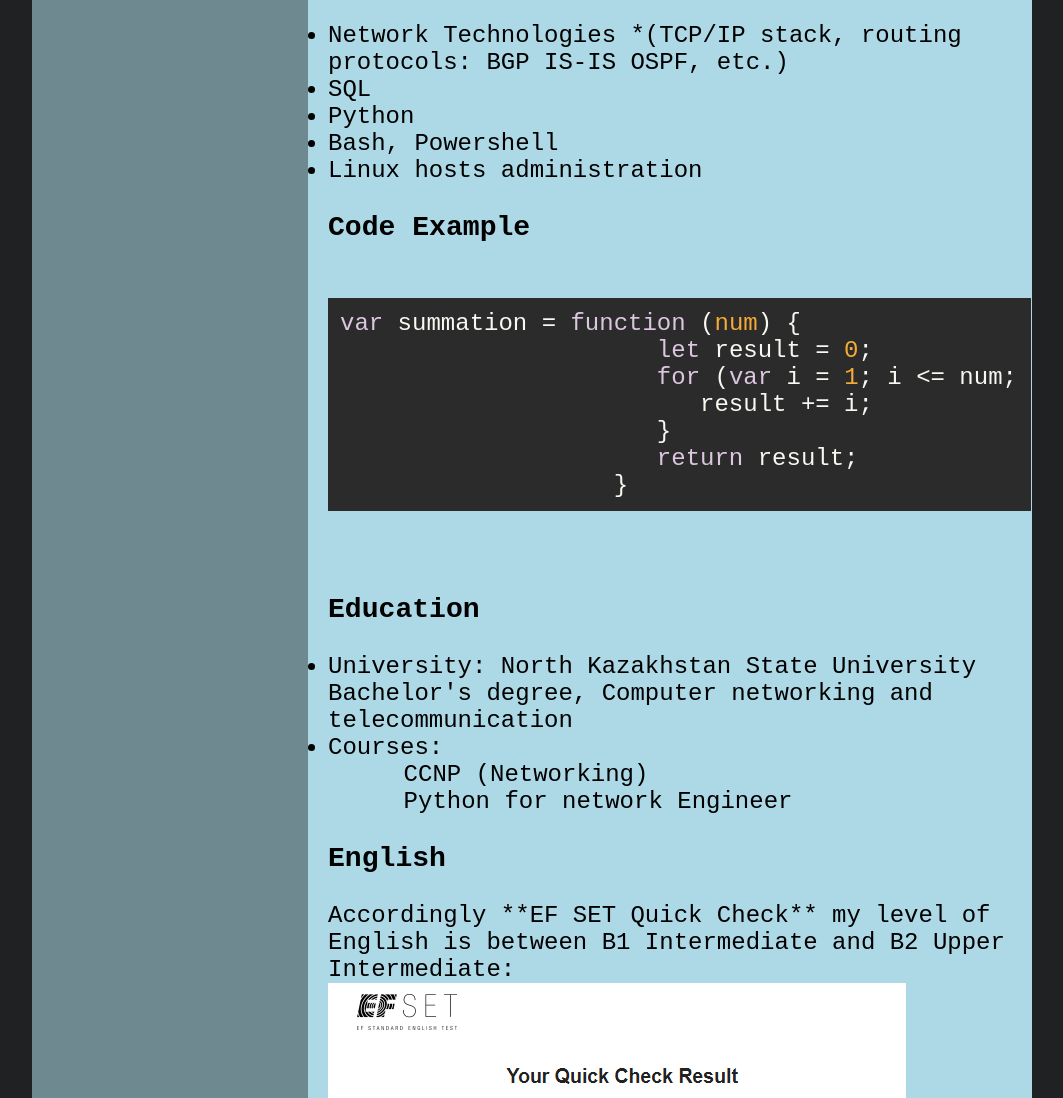
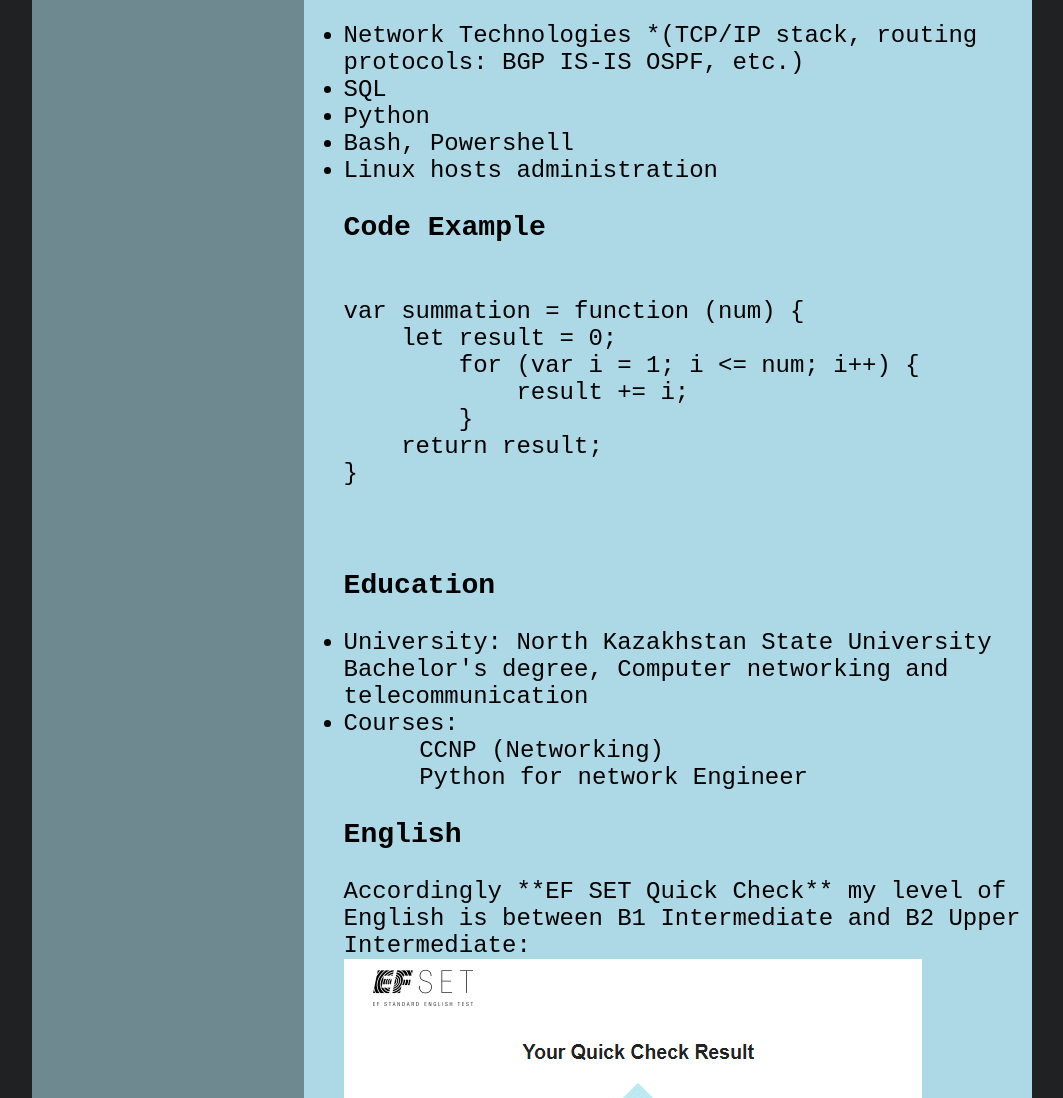
Before and after one commit to petrissakov/rsschool-cv, a plain HTML site: page index.html in a window 1280 px wide. Shown: the part 672-1770 px from the top of the page, without its empty margins (108-1171 px from the left). Drawn offline with Linux system fonts and the light colour scheme.

Commit message:
fix:fix result issues

```diff
--- a/css/style.css
+++ b/css/style.css
@@ -83,7 +83,7 @@ ul{
 
 .main{
     width: 70%;
-    padding: 0 0 0 20px;
+    padding: 0 0 0 40px;
     display: block;
 }
 
@@ -97,7 +97,6 @@ ul{
 }
 
 #htmlViewer{
-    width: 97%;
     overflow: hidden;
 }
 
--- a/index.html
+++ b/index.html
@@ -77,13 +77,15 @@
             <section class="CodeExample">
                 <h3 class="header_main" id="CodeExample">Code Example</h3>
                 <pre>
-                    <code id="htmlViewer" style="color:rgb(248, 248, 242); font-weight:400;background-color:rgb(43, 43, 43);background:rgb(43, 43, 43);display:block;padding: .5em;"><span style="color:rgb(220, 198, 224); font-weight:400;">var</span> summation = <span style="color:rgb(248, 248, 242); font-weight:400;"><span style="color:rgb(220, 198, 224); font-weight:400;">function</span> (<span style="color:rgb(245, 171, 53); font-weight:400;">num</span>) </span>{
-                      <span style="color:rgb(220, 198, 224); font-weight:400;">let</span> result = <span style="color:rgb(245, 171, 53); font-weight:400;">0</span>;
-                      <span style="color:rgb(220, 198, 224); font-weight:400;">for</span> (<span style="color:rgb(220, 198, 224); font-weight:400;">var</span> i = <span style="color:rgb(245, 171, 53); font-weight:400;">1</span>; i &lt;= num; i++) {
-                         result += i;
-                      }
-                      <span style="color:rgb(220, 198, 224); font-weight:400;">return</span> result;
-                   }</code>
+                    <code id="htmlViewer">
+var summation = function (num) {
+    let result = 0;
+        for (var i = 1; i <= num; i++) {
+            result += i;
+        }
+    return result;
+}
+                    </code>
                 </pre>
             </section>
             <section class="Education">
```
